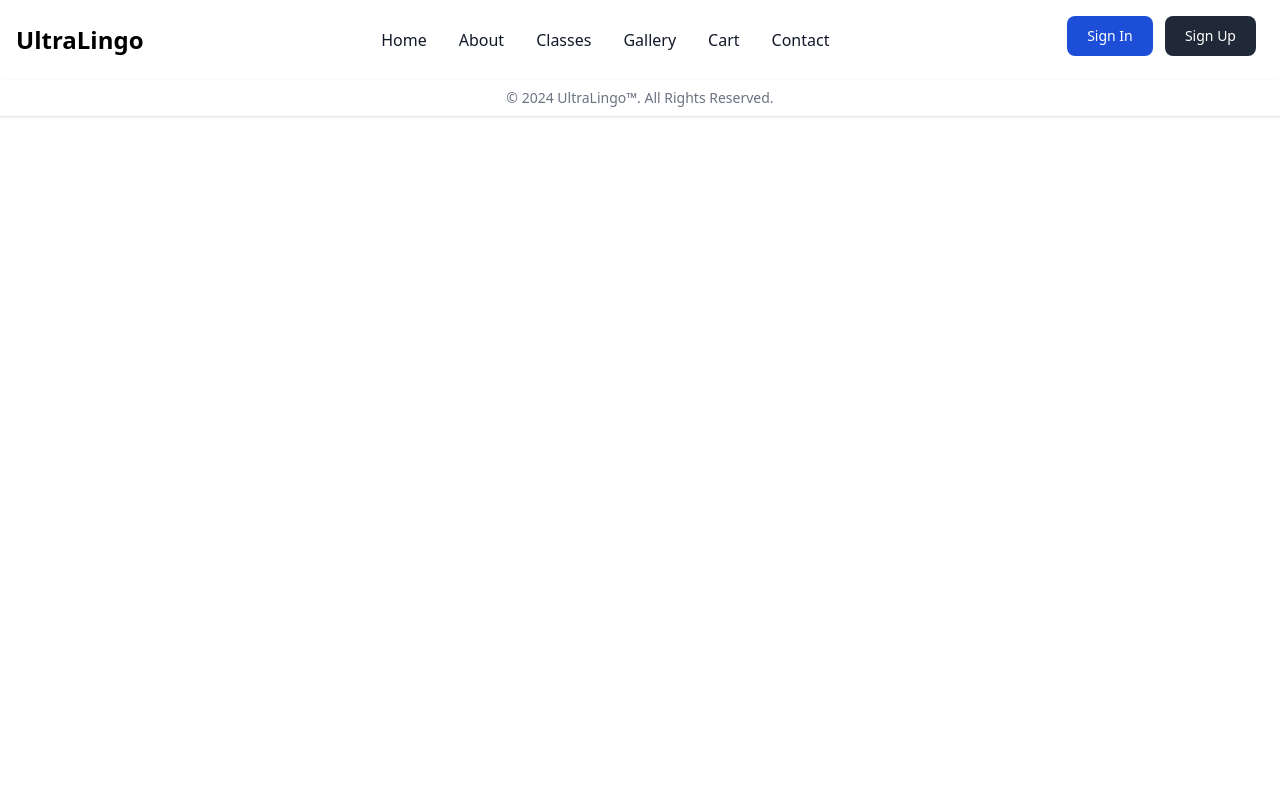
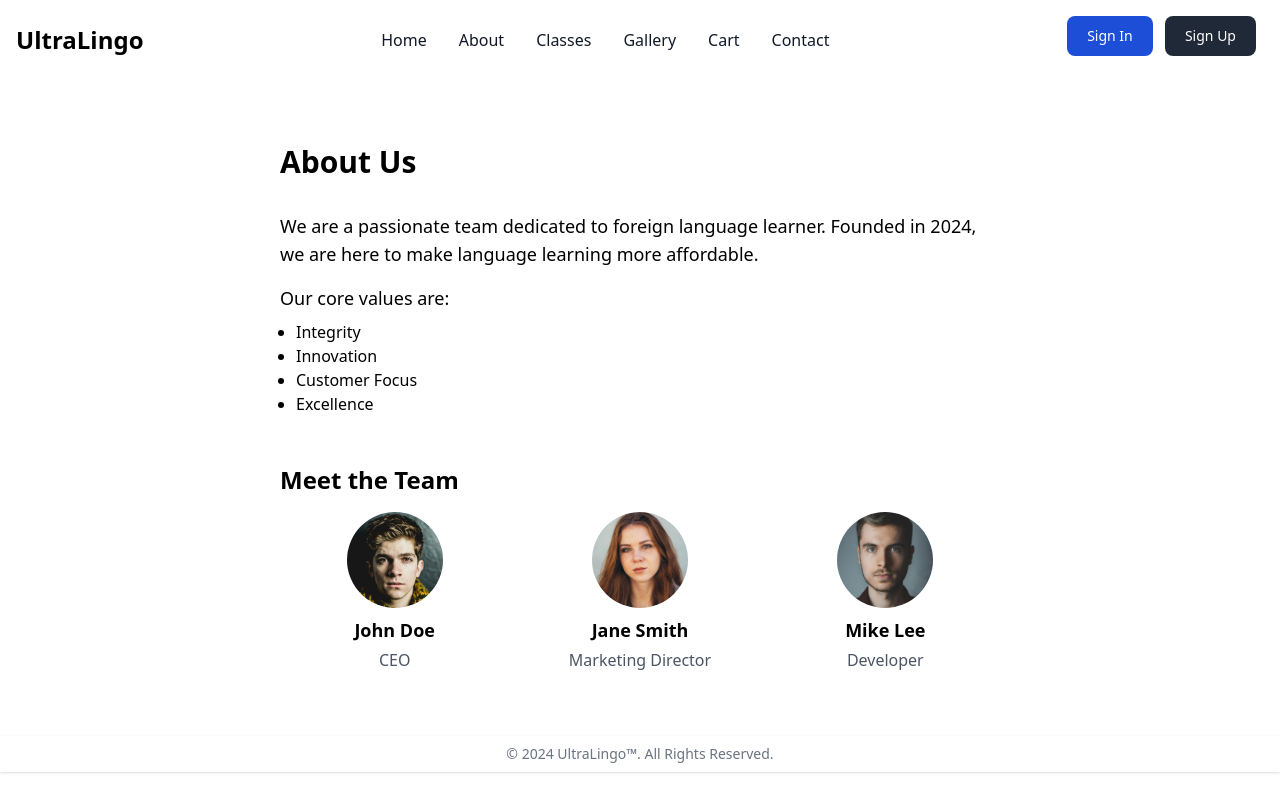
Before and after one commit to 00shiki/ftgo-milestone-phase-0, a PHP site: page /about.php in a window 1280 px wide. Run offline with PHP 8.4, Linux system fonts and the light colour scheme; data that the repository does not hold is empty; some libraries are stand-ins or nearby versions.

Commit message:
about pages

```diff
--- a/about.php
+++ b/about.php
@@ -10,6 +10,46 @@
 
     <?php include "components/navbar.php"; ?>
 
+    <!-- section about -->
+    <main class="max-w-screen-md container mx-auto px-6 py-16">
+        <h1 class="text-3xl font-bold mb-8 dark:text-white">About Us</h1>
+
+        <div>
+            <p class="text-lg mb-4 dark:text-white">
+                We are a passionate team dedicated to foreign language learner. Founded in 2024, we are here to make language learning more affordable.
+            </p>
+            <p class="text-lg dark:text-white">
+                Our core values are:
+            </p>
+            <ul class="list-disc pl-4 mt-2 dark:text-white">
+                <li>Integrity</li>
+                <li>Innovation</li>
+                <li>Customer Focus</li>
+                <li>Excellence</li>
+            </ul>
+        </div>
+
+        <h2 class="text-2xl font-bold mt-12 dark:text-white">Meet the Team</h2>
+
+        <div class="grid grid-cols-1 md:grid-cols-3 gap-4 mt-4 dark:text-white">
+            <div class="text-center">
+                <img src="assets/img/galeri_1.jpg" alt="Team Member 1" class="rounded-full object-cover mx-auto w-24 h-24 mb-2">
+                <h3 class="text-lg font-bold mb-1 dark:text-white">John Doe</h3>
+                <p class="text-gray-600 dark:text-gray-400">CEO</p>
+            </div>
+            <div class="text-center">
+                <img src="assets/img/galeri_2.jpg" alt="Team Member 2" class="rounded-full object-cover mx-auto w-24 h-24 mb-2">
+                <h3 class="text-lg font-bold mb-1 dark:text-white">Jane Smith</h3>
+                <p class="text-gray-600 dark:text-gray-400">Marketing Director</p>
+            </div>
+            <div class="text-center">
+                <img src="assets/img/galeri_3.jpg" alt="Team Member 3" class="rounded-full object-cover mx-auto w-24 h-24 mb-2">
+                <h3 class="text-lg font-bold mb-1 dark:text-white">Mike Lee</h3>
+                <p class="text-gray-600 dark:text-gray-400">Developer</p>
+            </div>
+        </div>
+    </main>
+
     <?php include "components/footer.php"; ?>
 </body>
 </html>
```
